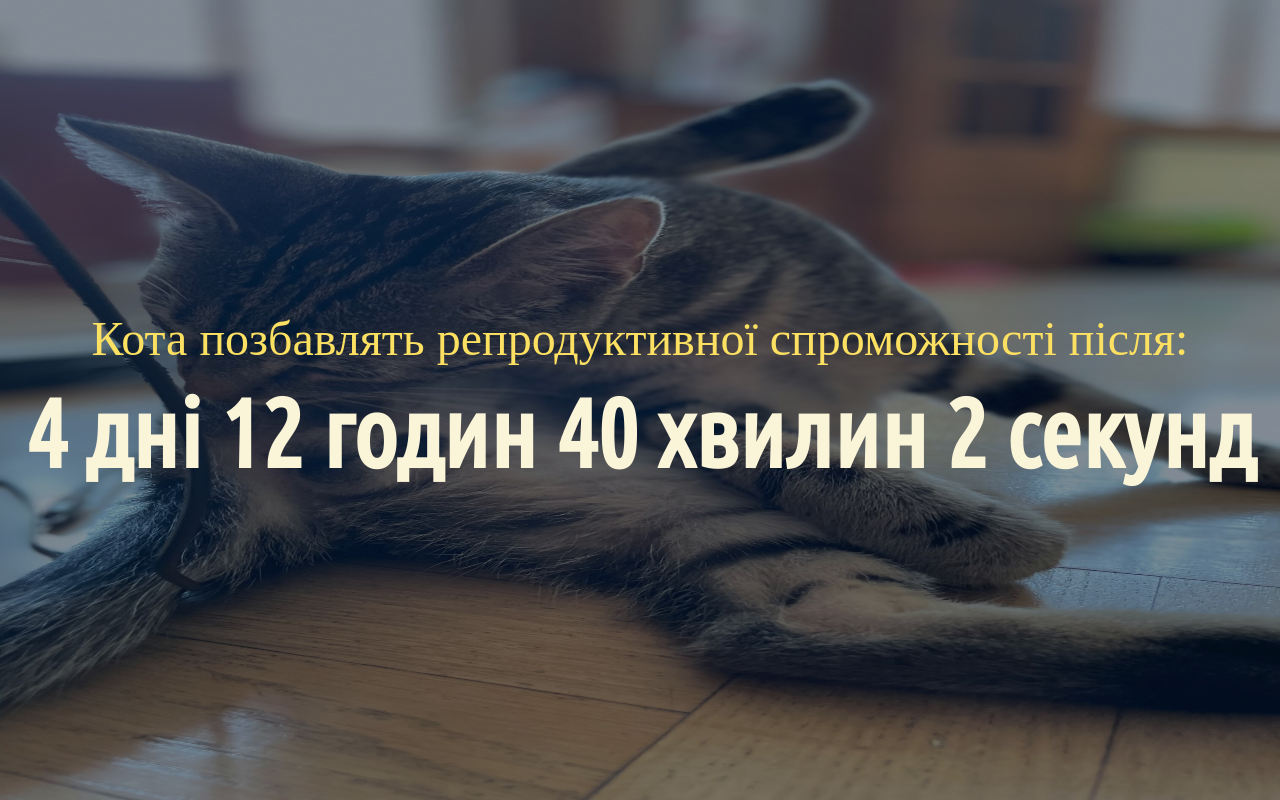
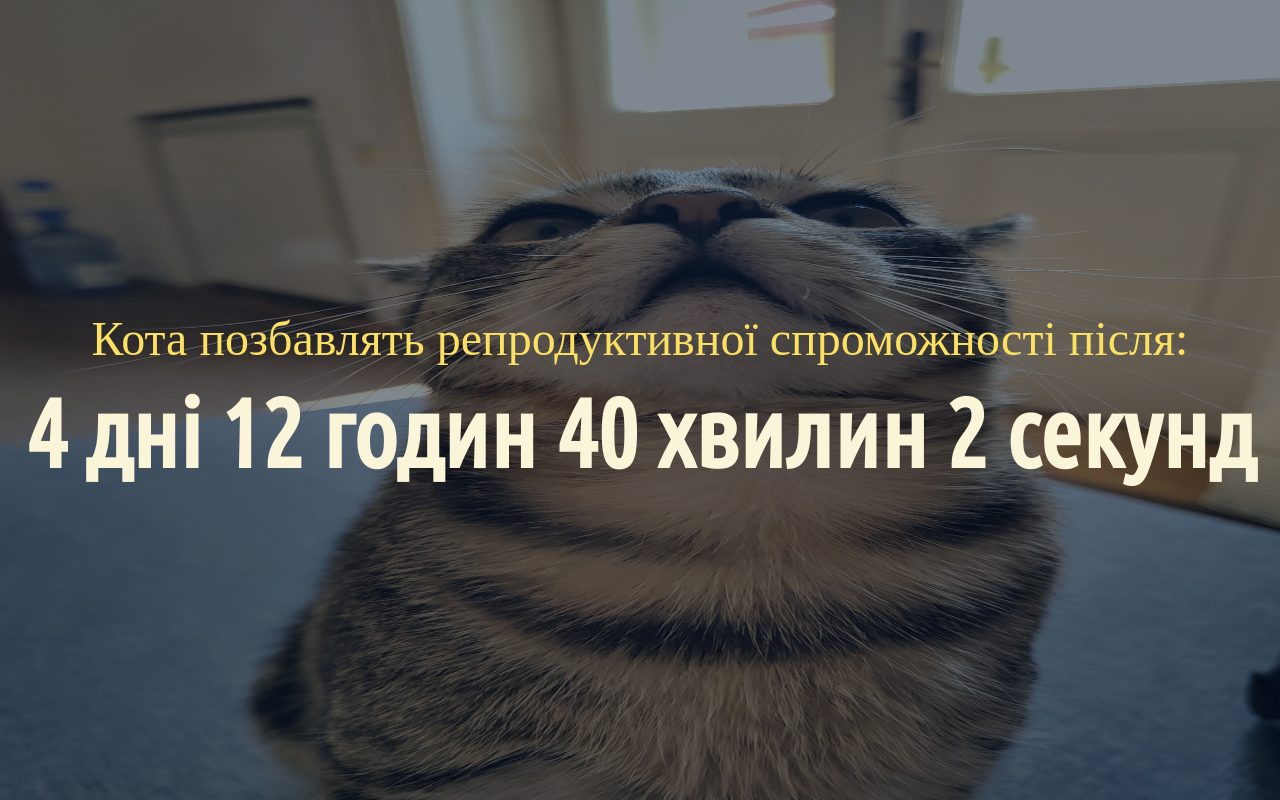
Before and after one commit to ivan131013/cat-celebration, a React (Create React App) app: page / in a window 1280 px wide. Built offline with nearby package versions, Linux system fonts and the light colour scheme; grey boxes are pictures that could not be loaded; a web font is replaced by a local one.

Commit message:
adjustments

```diff
--- a/package.json
+++ b/package.json
@@ -1,8 +1,8 @@
 {
   "name": "no-balls-countdown",
-  "homepage": "https://ivan131013.github.io/cat-celebration/",
   "version": "0.1.0",
   "private": true,
+  "homepage": "https://ivan131013.github.io/cat-celebration",
   "dependencies": {
     "@chakra-ui/react": "^2.8.0",
     "@emotion/react": "^11.11.1",
--- a/src/App.js
+++ b/src/App.js
@@ -1,11 +1,11 @@
-import { createBrowserRouter, RouterProvider } from "react-router-dom";
+import { createBrowserRouter, createHashRouter, RouterProvider } from "react-router-dom";
 import { ChakraProvider } from "@chakra-ui/react";
 import Main from "./pages/Main";
 import DefaultLayout from "./UI/layouts/DefaultLayout";
 import "./UI/fonts/fonts.css";
 import CustomCursor from "./features/customCursor/components/CustomCursor";
 
-const router = createBrowserRouter([
+const router = createHashRouter([
   {
     path: "/",
     exact: true,
@@ -24,7 +24,9 @@ const router = createBrowserRouter([
 function App() {
   return (
     <ChakraProvider>
-      <RouterProvider router={router} basename={process.env.PUBLIC_URL} />
+      <RouterProvider
+        router={router}
+      />
       <CustomCursor />
     </ChakraProvider>
   );
--- a/src/features/customCursor/hooks/useMousePosition.js
+++ b/src/features/customCursor/hooks/useMousePosition.js
@@ -12,7 +12,7 @@ export default function useMousePosition() {
       const { clientX, clientY } = event;
 
       const angle = Math.atan(
-        (mousePosition.y - clientY) / (mousePosition.x - clientX)
+        (clientY - mousePosition.y) / (clientX - mousePosition.x)
       );
 
       setMousePosition({ x: clientX, y: clientY, angle });
--- a/src/features/main/components/SadBackgroundSlideShow/index.js
+++ b/src/features/main/components/SadBackgroundSlideShow/index.js
@@ -1,10 +1,11 @@
 import { Box } from "@chakra-ui/react";
 import { Fade } from "react-slideshow-image";
 import "react-slideshow-image/dist/styles.css";
+import { shuffle } from "../../../../services/functions/array";
 
 const SadBackgroundSlideShow = () => {
   const images = require.context("../../../../assets/slides", true);
-  const imageList = images.keys().map((image) => images(image));
+  const imageList = shuffle(images.keys().map((image) => images(image)));
 
   return (
     <Box
--- a/src/index.js
+++ b/src/index.js
@@ -1,7 +1,8 @@
 import React from "react";
 import ReactDOM from "react-dom/client";
-import './index.css'
+import "./index.css";
 import App from "./App";
+import { BrowserRouter } from "react-router-dom";
 
 const root = ReactDOM.createRoot(document.getElementById("root"));
 root.render(
--- /dev/null
+++ b/src/services/functions/array.js
@@ -0,0 +1,19 @@
+export function shuffle(array) {
+  let currentIndex = array.length,
+    randomIndex;
+
+  // While there remain elements to shuffle.
+  while (currentIndex != 0) {
+    // Pick a remaining element.
+    randomIndex = Math.floor(Math.random() * currentIndex);
+    currentIndex--;
+
+    // And swap it with the current element.
+    [array[currentIndex], array[randomIndex]] = [
+      array[randomIndex],
+      array[currentIndex],
+    ];
+  }
+
+  return array;
+}
```
